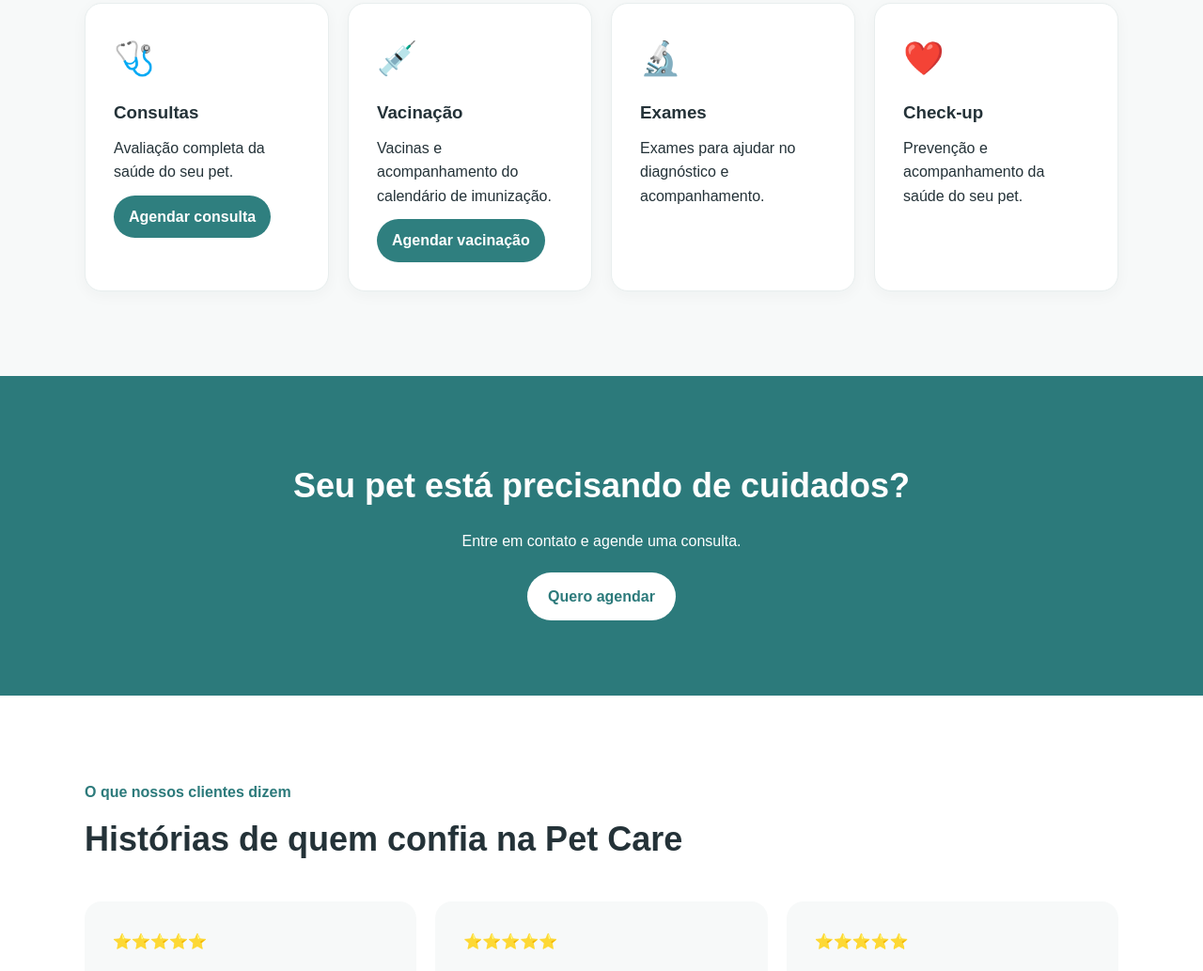
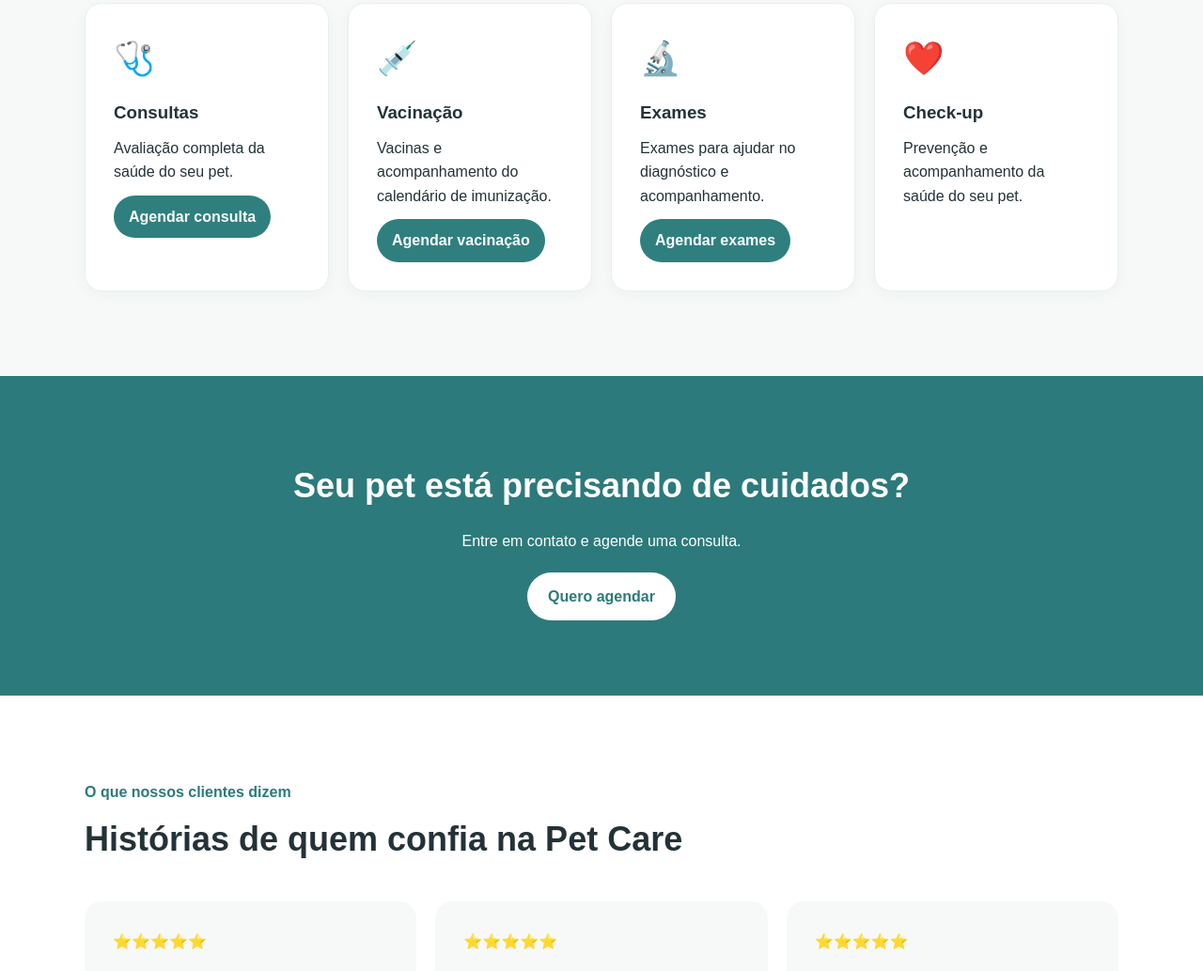
Before and after one commit to sarahfrana97-sudo/veterinaria-pet-care, a plain HTML site: page index.html in a window 1280 px wide. Shown: the part 1350-2383 px from the top of the page at 94% size. Drawn offline with Linux system fonts and the light colour scheme.

Commit message:
Update index.html

```diff
--- a/index.html
+++ b/index.html
@@ -202,6 +202,12 @@
                     Exames para ajudar no diagnóstico
                     e acompanhamento.
                 </p>
+                <a class="whatsapp-btn"
+   href="https://wa.me/?text=Olá!%20Gostaria%20de%20informações%20sobre%20exames%20veterinários%20para%20meu%20pet."
+   target="_blank"
+   rel="noopener noreferrer">
+    Agendar exames
+</a>
             </article>
 
 
```
